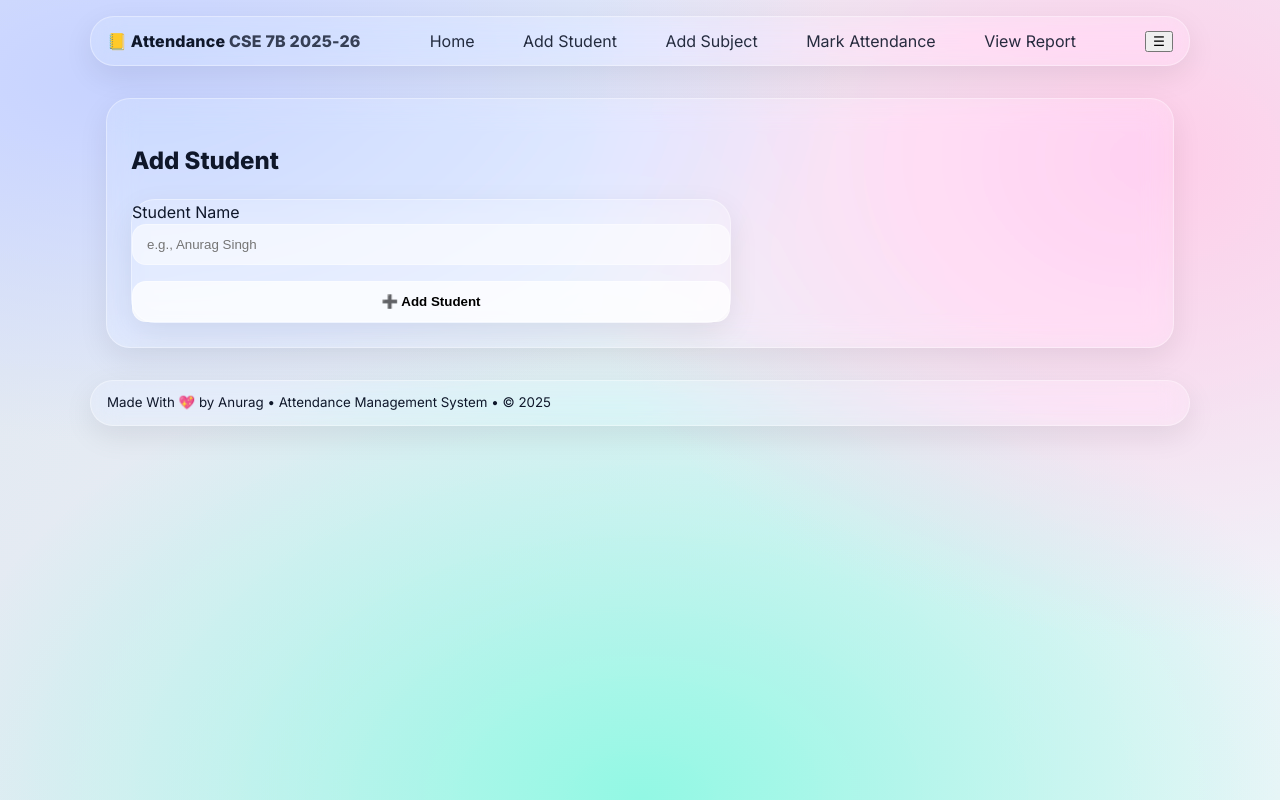
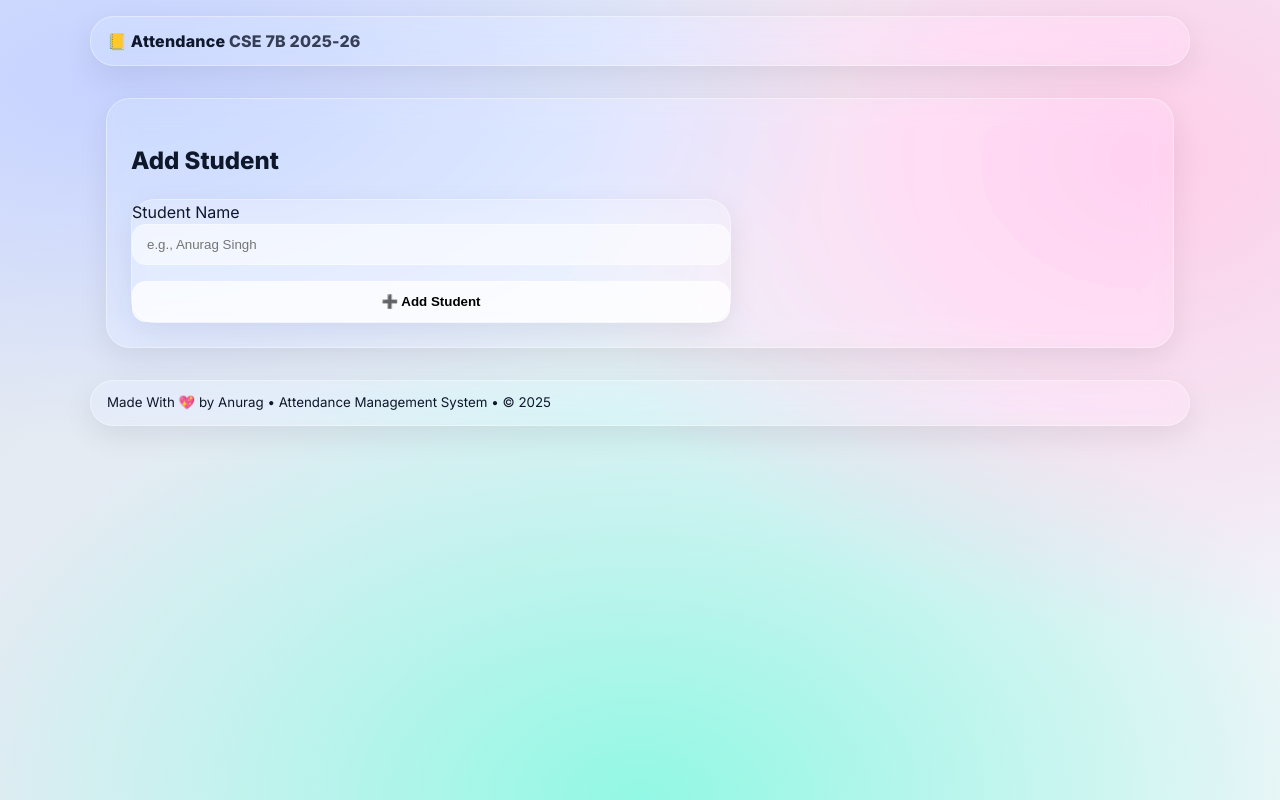
Before and after one commit to Anurag-M1/Personal-Attendence-System, a Flask app: page /add_student in a window 1280 px wide. Run offline with Flask 3, Linux system fonts and the light colour scheme; some libraries are stand-ins or nearby versions.

Commit message:
Update base.html

```diff
--- a/templates/base.html
+++ b/templates/base.html
@@ -19,19 +19,8 @@
 
   <!-- Header / Nav -->
   <header class="nav glass">
-    <div class="brand">📒 Attendance <span>CSE 7B 2025-26</span></div>
-    <nav class="links" id="navbar">
-      <a href="{{ url_for('index') }}">Home</a>
-      <a href="{{ url_for('add_student') }}">Add Student</a>
-      <a href="{{ url_for('add_subject') }}">Add Subject</a>
-      <a href="{{ url_for('mark_attendance') }}">Mark Attendance</a>
-      <a href="{{ url_for('report') }}">View Report</a>
-    </nav>
-    <!-- Mobile Menu Toggle -->
-    <button class="menu-toggle" onclick="document.getElementById('navbar').classList.toggle('open')">
-      ☰
-    </button>
-  </header>
+  <div class="brand">📒 Attendance <span>CSE 7B 2025-26</span></div>
+</header>
 
   <!-- Main Content -->
   <main class="container">
```
